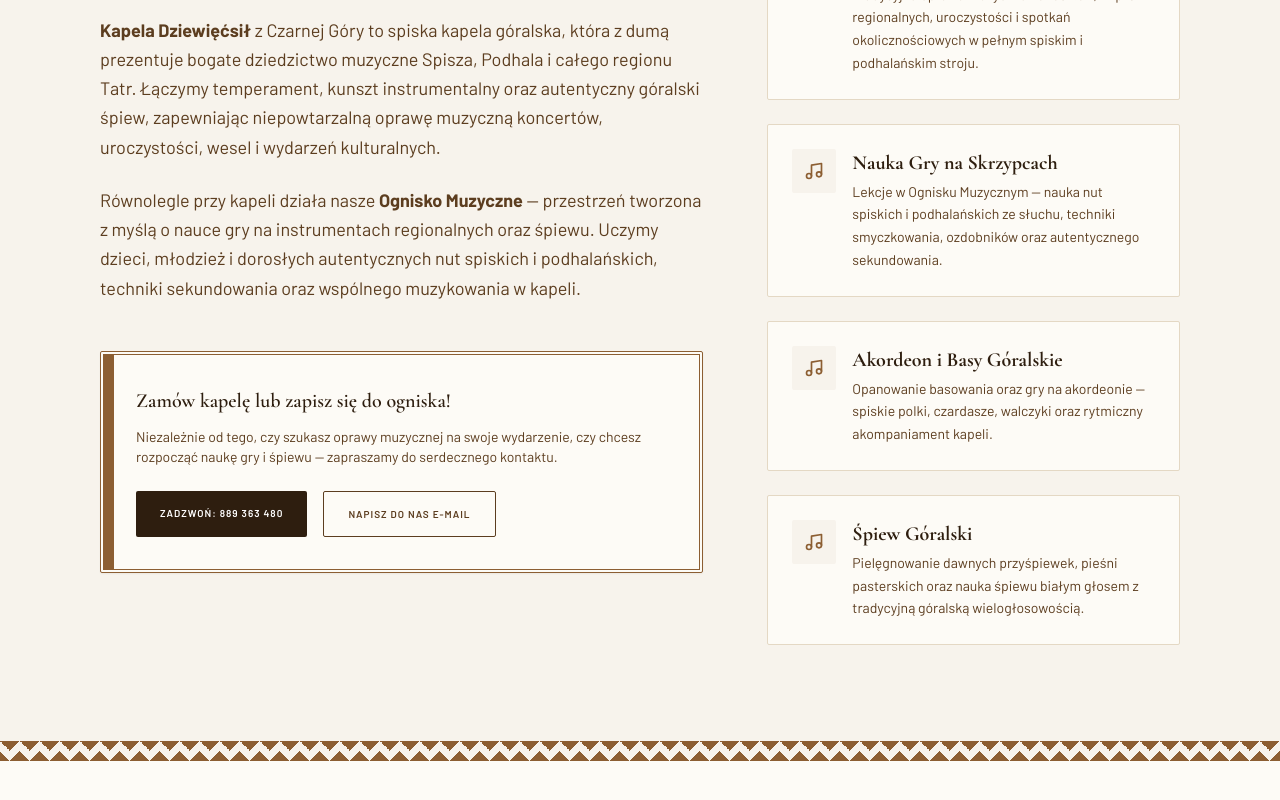
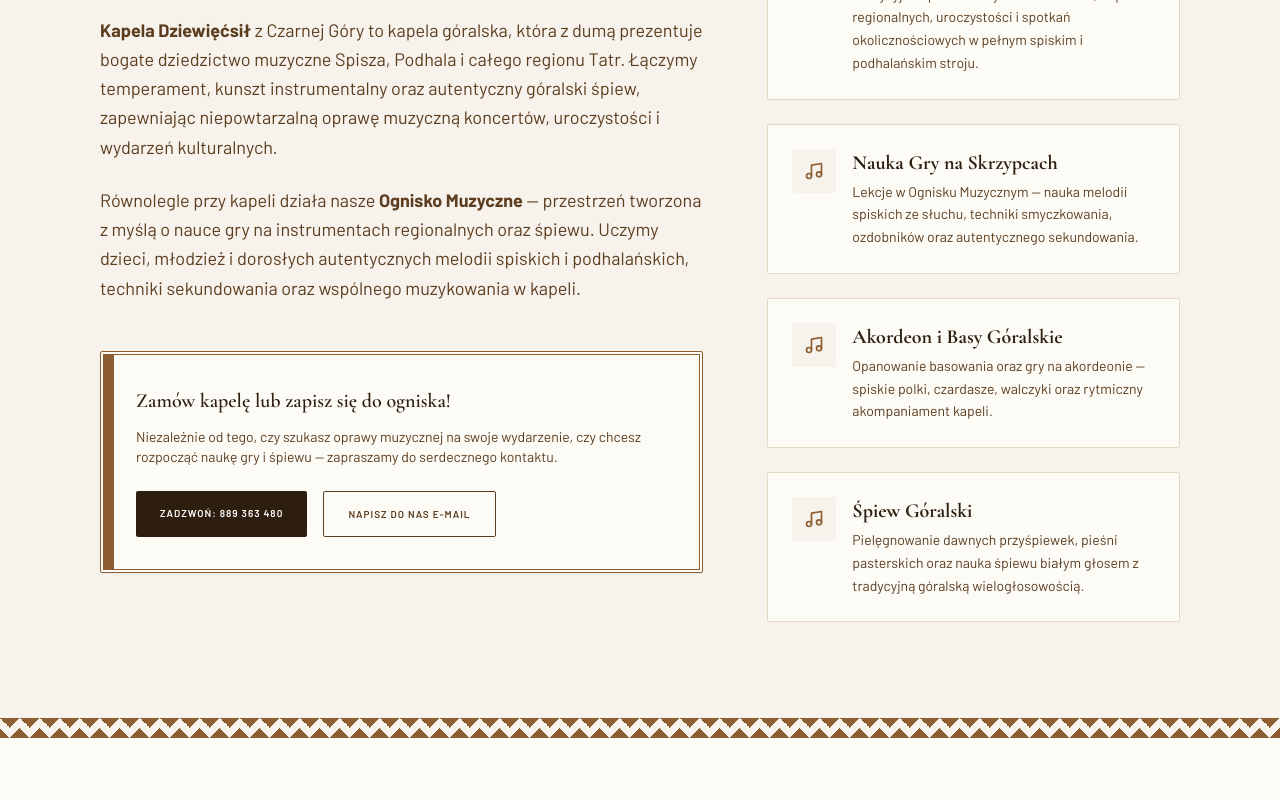
Before and after one commit to przemekszcz7/dziewiecsil, a React (Vite) app: page / in a window 1280 px wide. Shown: the part 1206-2006 px from the top of the page. Built offline with nearby package versions, Linux system fonts and the light colour scheme.

Commit message:
Update App.tsx

```diff
--- a/src/App.tsx
+++ b/src/App.tsx
@@ -221,11 +221,11 @@ export default function App() {
               </p>
 
               <p>
-                <strong>Kapela Dziewięćsił</strong> z Czarnej Góry to spiska kapela góralska, która z dumą prezentuje bogate dziedzictwo muzyczne Spisza, Podhala i całego regionu Tatr. Łączymy temperament, kunszt instrumentalny oraz autentyczny góralski śpiew, zapewniając niepowtarzalną oprawę muzyczną koncertów, uroczystości, wesel i wydarzeń kulturalnych.
+                <strong>Kapela Dziewięćsił</strong> z Czarnej Góry to kapela góralska, która z dumą prezentuje bogate dziedzictwo muzyczne Spisza, Podhala i całego regionu Tatr. Łączymy temperament, kunszt instrumentalny oraz autentyczny góralski śpiew, zapewniając niepowtarzalną oprawę muzyczną koncertów, uroczystości i wydarzeń kulturalnych.
               </p>
 
               <p>
-                Równolegle przy kapeli działa nasze <strong>Ognisko Muzyczne</strong> — przestrzeń tworzona z myślą o nauce gry na instrumentach regionalnych oraz śpiewu. Uczymy dzieci, młodzież i dorosłych autentycznych nut spiskich i podhalańskich, techniki sekundowania oraz wspólnego muzykowania w kapeli.
+                Równolegle przy kapeli działa nasze <strong>Ognisko Muzyczne</strong> — przestrzeń tworzona z myślą o nauce gry na instrumentach regionalnych oraz śpiewu. Uczymy dzieci, młodzież i dorosłych autentycznych melodii spiskich i podhalańskich, techniki sekundowania oraz wspólnego muzykowania w kapeli.
               </p>
 
               {/* Dark Wood Contact Card (Plaque) */}
@@ -279,7 +279,7 @@ export default function App() {
                   <div>
                     <h3 className="font-serif font-bold text-wood-dark text-lg sm:text-xl">Nauka Gry na Skrzypcach</h3>
                     <p className="text-sm text-wood-mid mt-1 font-sans leading-relaxed">
-                      Lekcje w Ognisku Muzycznym — nauka nut spiskich i podhalańskich ze słuchu, techniki smyczkowania, ozdobników oraz autentycznego sekundowania.
+                      Lekcje w Ognisku Muzycznym — nauka melodii spiskich ze słuchu, techniki smyczkowania, ozdobników oraz autentycznego sekundowania.
                     </p>
                   </div>
                 </div>
```
